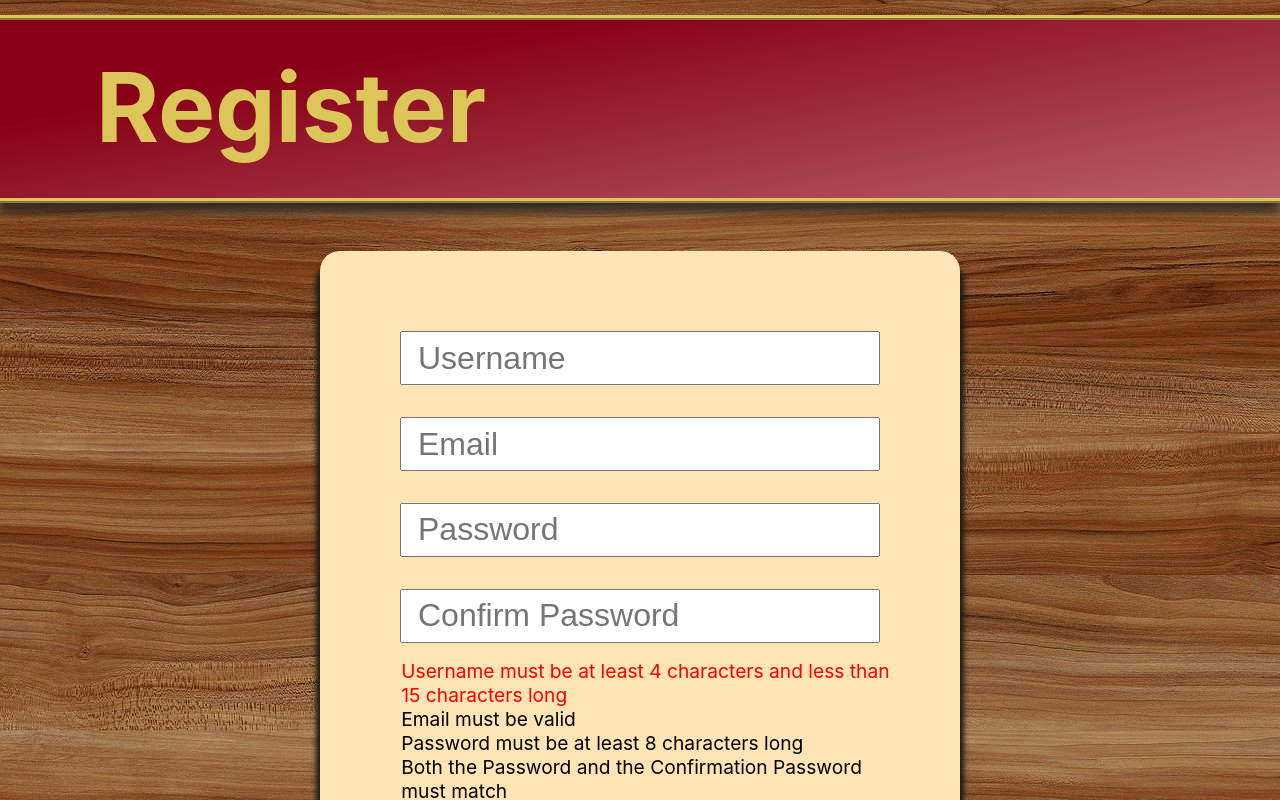
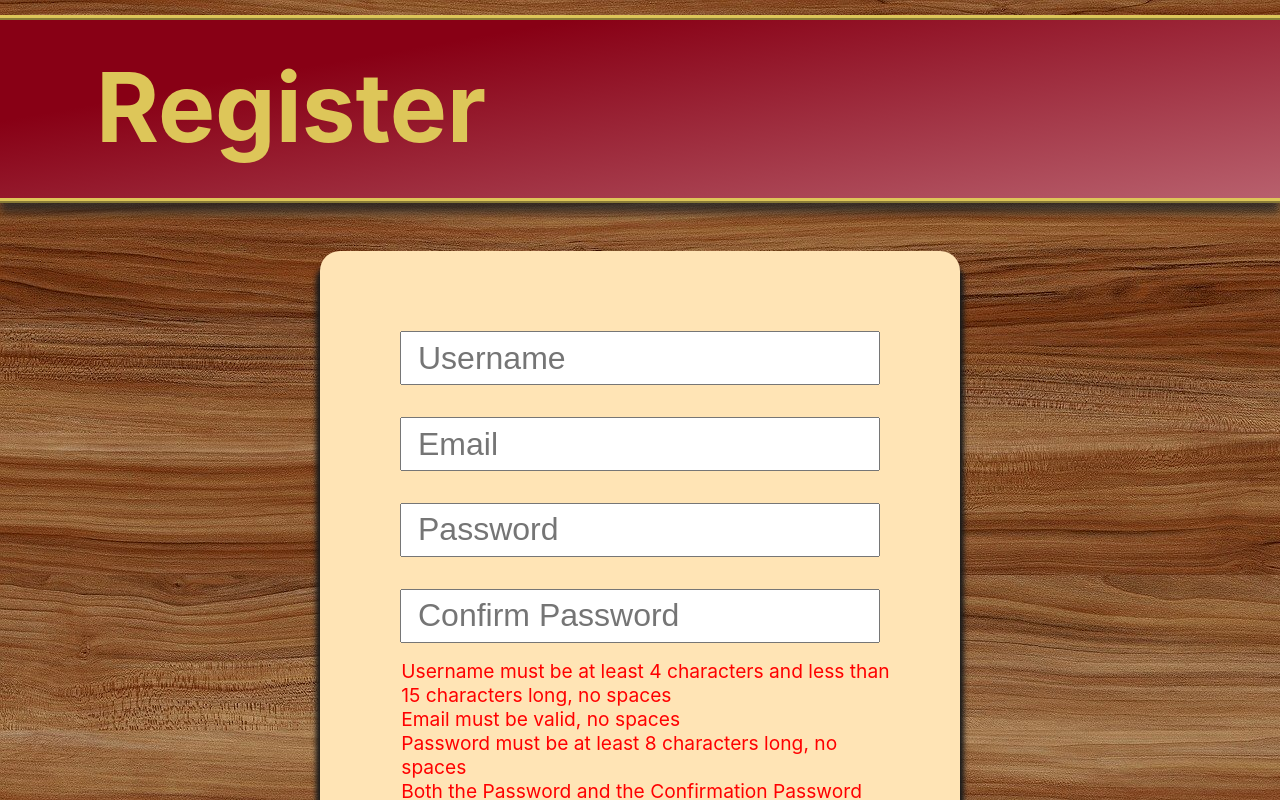
Before and after one commit to YTyler/questdex, a React (Create React App) app: page /questdex/login in a window 1280 px wide. Both pictures are taken after a click on the button "Register". Shown: the top 800 px of the page. Built offline with nearby package versions, Linux system fonts and the light colour scheme.

Commit message:
Update Register.jsx
validation for email, password and confirm password

```diff
--- a/src/components/Register.jsx
+++ b/src/components/Register.jsx
@@ -1,13 +1,19 @@
 import React, { useState } from "react";
 
 export default function Register() {
+    // Input field states
     const [username, setUsername] = useState("");
     const [email, setEmail] = useState("");
     const [password, setPassword] = useState("");
     const [confirmPassword, setConfirmPassword] = useState("");
 
-    const [validUsername, setValidUsername] = useState();
+    // Validation states for each input
+    const [validUsername, setValidUsername] = useState(false);
+    const [validEmail, setValidEmail] = useState(false);
+    const [validPassword, setValidPassword] = useState(false);
+    const [passwordsMatch, setPasswordsMatch] = useState(false);
 
+    // Sets state of username and checks if username is sufficient
     const usernameHandler = (input) => {
         setUsername(input);
         if (input.includes(" ")) {
@@ -19,6 +25,30 @@ export default function Register() {
                 setValidUsername(false);
             }
         }
+    };
+
+    // Sets state of email and checks if email is sufficient
+    const emailHandler = (input) => {
+        setEmail(input);
+        if((input.includes("@")) && (!input.includes(" ")) && (input.length > 2)) {
+            setValidEmail(true);
+        } else {setValidEmail(false);}
+    };
+
+    // Sets state of password and checks if password is sufficient
+    const passwordHandler = (input) => {
+        setPassword(input);
+        if(input.length >= 8 && !input.includes(" ")) {
+            setValidPassword(true);
+        } else {setValidPassword(false);}
+    };
+
+    // Sets state of confirmation password and checks if password and confirm password match
+    const confirmPasswordHandler = (input) => {
+        setConfirmPassword(input);
+        if(input === password) {
+            setPasswordsMatch(true);
+        } else {setPasswordsMatch(false);}
     };
 
     const checkRegistration = (event) => {
@@ -42,30 +72,30 @@ export default function Register() {
             <input
                 type="email"
                 value={email}
-                onChange={(elem) => setEmail(elem.target.value)}
+                onChange={(elem) => emailHandler(elem.target.value)}
                 placeholder="Email"
             />
             <input
                 type="password"
                 value={password}
-                onChange={(elem) => setPassword(elem.target.value)}
+                onChange={(elem) => passwordHandler(elem.target.value)}
                 placeholder="Password"
             />
             <input
                 type="password"
                 value={confirmPassword}
-                onChange={(elem) => setConfirmPassword(elem.target.value)}
+                onChange={(elem) => confirmPasswordHandler(elem.target.value)}
                 placeholder="Confirm Password"
             />
 
             {/* Register information below */}
             <p className={validUsername ? "Valid" : "Invalid"}>
                 Username must be at least 4 characters and less than 15
-                characters long
+                characters long, no spaces
             </p>
-            <p>Email must be valid</p>
-            <p>Password must be at least 8 characters long</p>
-            <p>Both the Password and the Confirmation Password must match</p>
+            <p className={validEmail ? "Valid" : "Invalid"}>Email must be valid, no spaces</p>
+            <p className={validPassword ? "Valid" : "Invalid"}>Password must be at least 8 characters long, no spaces</p>
+            <p className={passwordsMatch ? "Valid" : "Invalid"}>Both the Password and the Confirmation Password must match</p>
 
             <input
                 type="submit"
```
